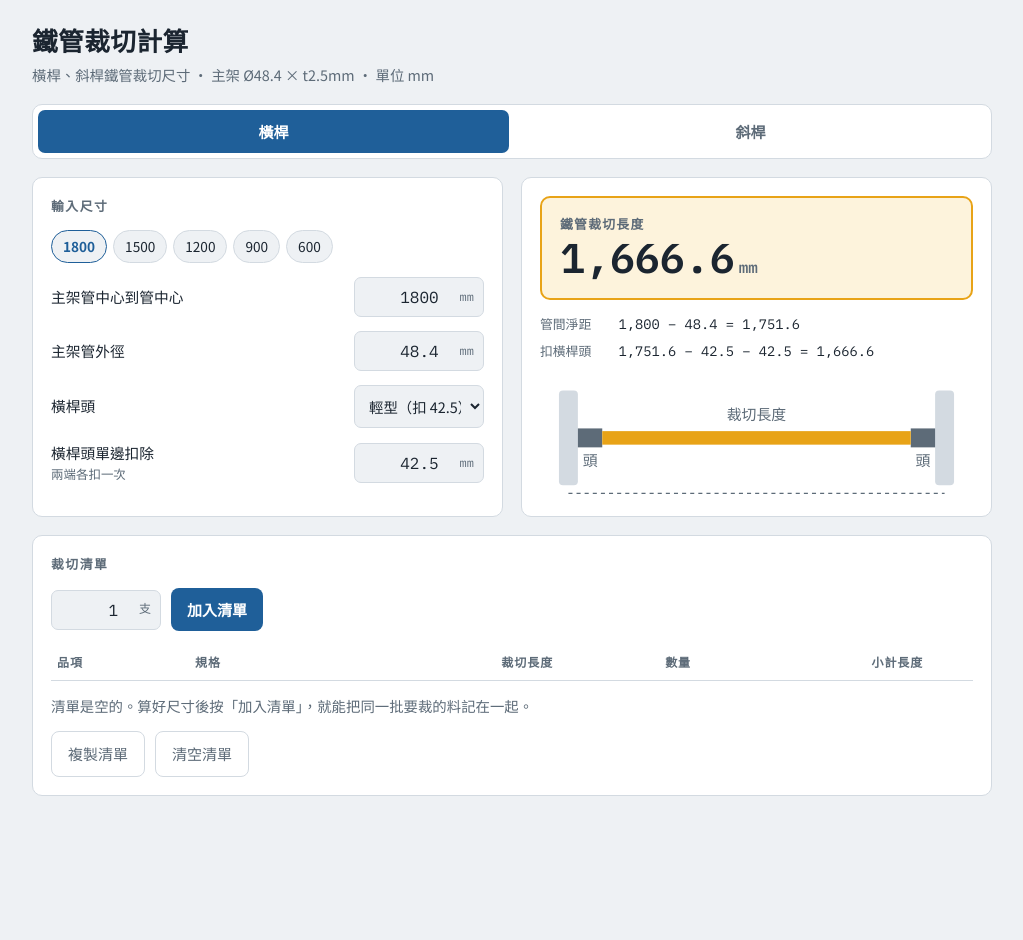
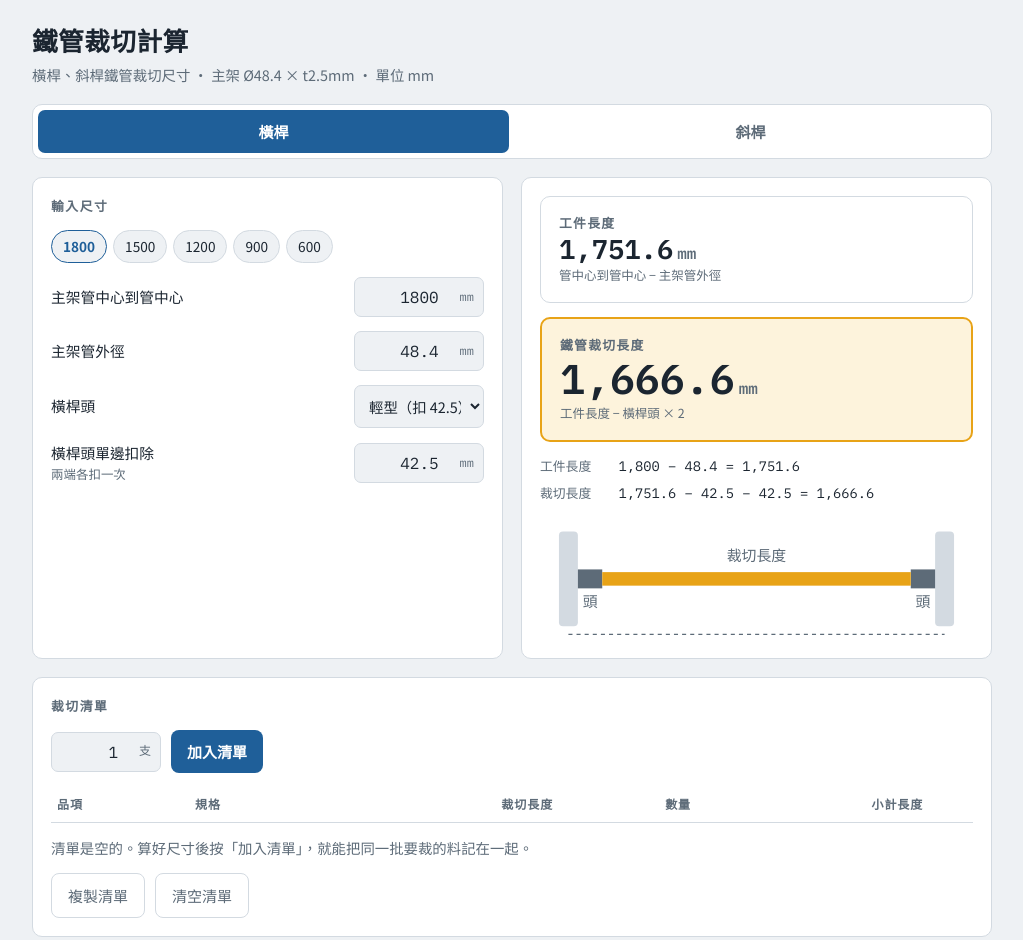
Before and after one commit to k4h7nmt6z4-prog/aa123, a plain HTML site: page index.html in a window 1280 px wide. Shown: the whole page, without its empty margins (128-1151 px from the left). Before the commit the page ends 836 px from the top, so only its background shows below. Drawn offline with Linux system fonts and the light colour scheme.

Commit message:
橫桿新增工件長度顯示（管中心距 − 主架管外徑）
Co-Authored-By: Claude Opus 5.5 <noreply@anthropic.com>
Claude-Session: https://claude.ai/code/session_016oaFxea4L7H8JVkVCWgPpg

```diff
--- a/index.html
+++ b/index.html
@@ -60,6 +60,9 @@ header p{margin:4px 0 0;color:var(--muted);font-size:.9rem}
 .result .lbl{font-size:.8rem;letter-spacing:.1em;color:var(--muted);font-weight:700}
 .result .big{font-family:var(--f-num);font-size:2.6rem;font-weight:600;line-height:1.15;font-variant-numeric:tabular-nums}
 .result .big small{font-size:1rem;color:var(--muted);margin-left:4px}
+.result.sub{background:var(--panel);border:1px solid var(--line)}
+.result.sub .big{font-size:1.7rem}
+.result .note{font-size:.78rem;color:var(--muted);margin-top:2px}
 .steps{font-family:var(--f-num);font-size:.86rem;font-variant-numeric:tabular-nums;margin:0;padding:0;list-style:none;display:flex;flex-direction:column;gap:6px}
 .steps li{display:grid;grid-template-columns:auto 1fr;gap:8px;overflow-wrap:anywhere}
 .steps b{color:var(--muted);font-weight:500;font-family:var(--f-ui);font-size:.8rem;min-width:5.5em}
@@ -109,7 +112,8 @@ td.x button{border:0;background:transparent;color:var(--muted);cursor:pointer;fo
       <div class="field"><label for="h-head">橫桿頭單邊扣除<small>兩端各扣一次</small></label><div class="inp"><input id="h-head" type="number" inputmode="decimal" step="any" value="42.5"><span>mm</span></div></div>
     </div>
     <div class="panel">
-      <div class="result"><div class="lbl">鐵管裁切長度</div><div class="big" id="h-out">—</div></div>
+      <div class="result sub"><div class="lbl">工件長度</div><div class="big" id="h-work">—</div><div class="note">管中心到管中心 − 主架管外徑</div></div>
+      <div class="result"><div class="lbl">鐵管裁切長度</div><div class="big" id="h-out">—</div><div class="note">工件長度 − 橫桿頭 × 2</div></div>
       <ol class="steps" id="h-steps"></ol>
       <svg class="dia" viewBox="0 0 320 90" aria-hidden="true">
         <rect x="14" y="10" width="14" height="70" rx="3" fill="var(--line)"/><rect x="292" y="10" width="14" height="70" rx="3" fill="var(--line)"/>
@@ -179,11 +183,12 @@ function calcH(){
   const clear=c-od, cut=clear-hd*2;
   const typeSel=$('h-type').value;
   const typeName=typeSel==='42.5'?'輕型':typeSel==='50'?'重型':'自訂';
+  $('h-work').innerHTML=Number.isFinite(clear)&&clear>0?`${f(clear)}<small>mm</small>`:'—';
   $('h-out').innerHTML=Number.isFinite(cut)&&cut>0?`${f(cut)}<small>mm</small>`:'—';
   $('h-steps').innerHTML=`
-   <li><b>管間淨距</b><span>${f(c)} − ${f(od)} = ${f(clear)}</span></li>
-   <li><b>扣橫桿頭</b><span>${f(clear)} − ${f(hd)} − ${f(hd)} = ${f(cut)}</span></li>`;
-  current=Number.isFinite(cut)&&cut>0?{kind:'橫桿',spec:`中心距 ${f(c)} · ${typeName}頭 ${f(hd)}`,len:cut}:null;
+   <li><b>工件長度</b><span>${f(c)} − ${f(od)} = ${f(clear)}</span></li>
+   <li><b>裁切長度</b><span>${f(clear)} − ${f(hd)} − ${f(hd)} = ${f(cut)}</span></li>`;
+  current=Number.isFinite(cut)&&cut>0?{kind:'橫桿',spec:`中心距 ${f(c)} · 工件長 ${f(clear)} · ${typeName}頭 ${f(hd)}`,len:cut}:null;
 }
 function calcD(){
   const w=num('d-w'),v=num('d-v'),off=num('d-off'),end=num('d-end');
--- a/sw.js
+++ b/sw.js
@@ -1,5 +1,5 @@
 // 鐵管裁切計算 — service worker：離線可用
-const CACHE = 'pipe-cut-v1';
+const CACHE = 'pipe-cut-v2';
 const CORE = ['./', './index.html', './manifest.webmanifest',
   './icons/icon-192.png', './icons/icon-512.png', './icons/maskable-512.png', './icons/apple-touch-icon.png'];
 
```
Also changed, not shown: 1 other file.
